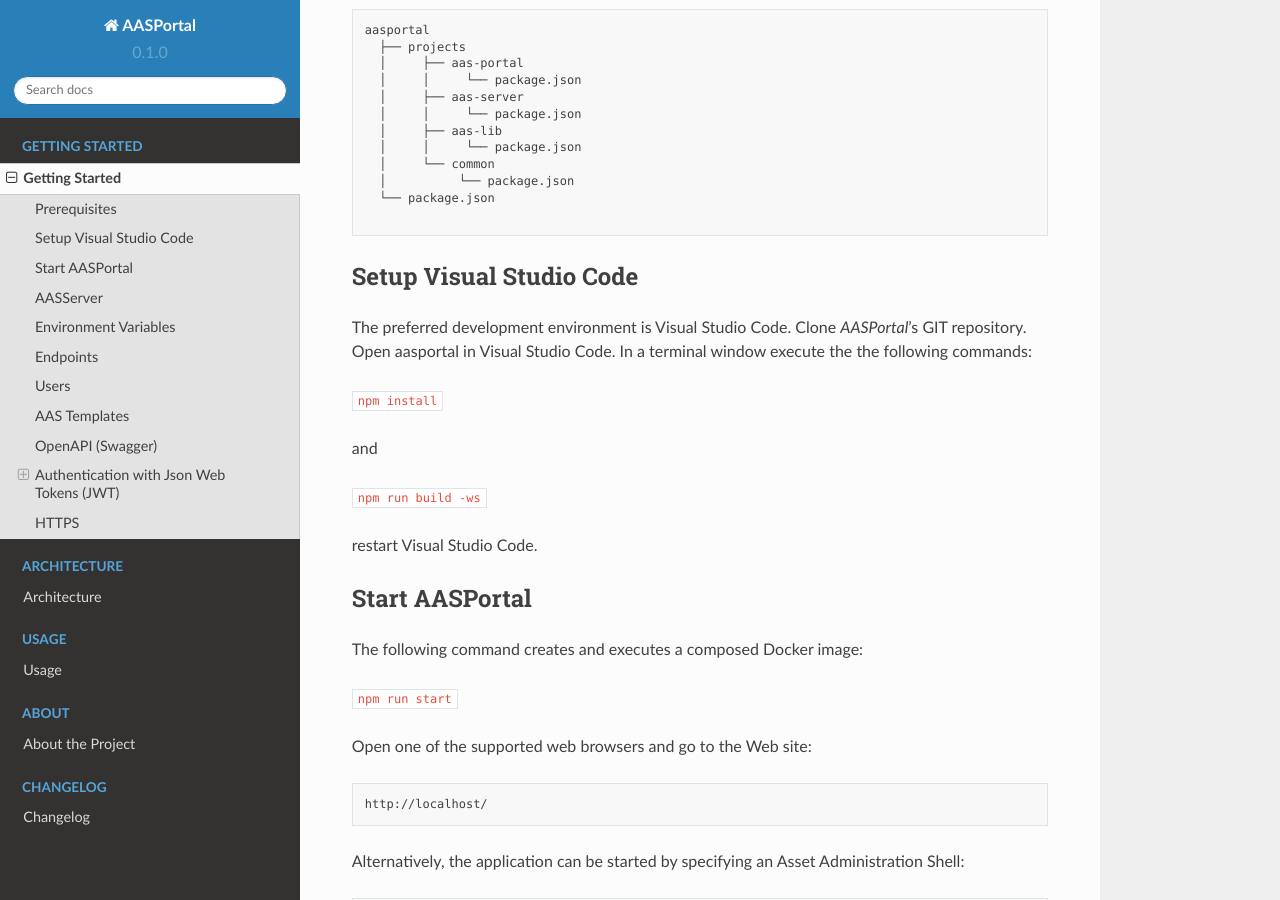
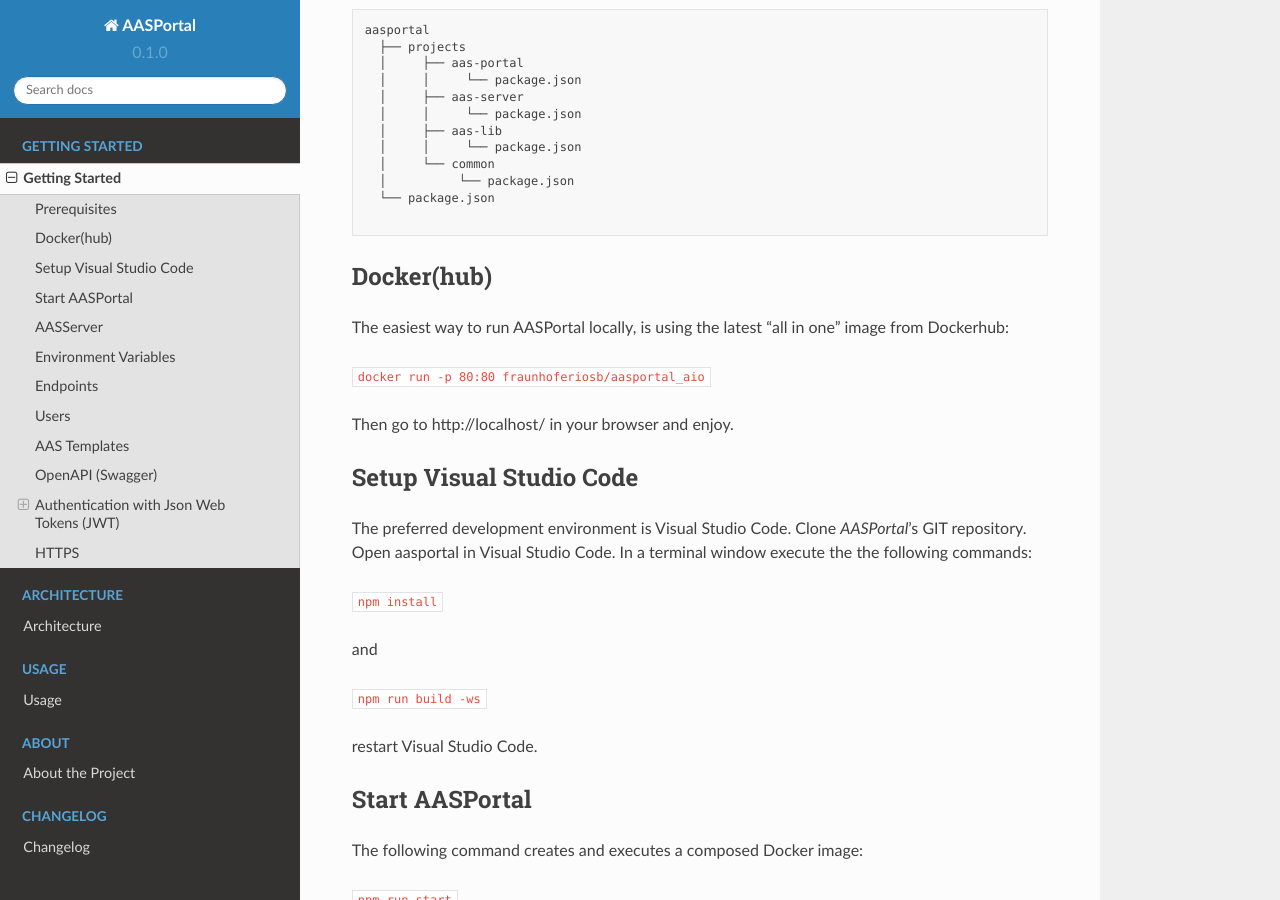
Before and after one commit to FraunhoferIOSB/AASPortal, a Sphinx documentation site: the page built from docs/source/gettingstarted.md, in a window 1280 px wide and 900 px high, scrolled down 519 px. Built offline with Sphinx 7.4.7 and the Read the Docs theme 2.0.0, drawn with Linux system fonts in a browser that asks for light colours.

Commit message:
Update gettingstarted.md

````diff
--- a/docs/source/gettingstarted.md
+++ b/docs/source/gettingstarted.md
@@ -25,6 +25,13 @@
   └── package.json
 
 ```
+
+## Docker(hub)
+The easiest way to run AASPortal locally, is using the latest "all in one" image from Dockerhub:
+
+`docker run -p 80:80 fraunhoferiosb/aasportal_aio`
+
+Then go to http://localhost/ in your browser and enjoy.
 
 ## Setup Visual Studio Code
 The preferred development environment is Visual Studio Code. Clone *AASPortal*'s GIT repository. Open aasportal in Visual Studio Code. In a terminal window execute the the following commands:
````
